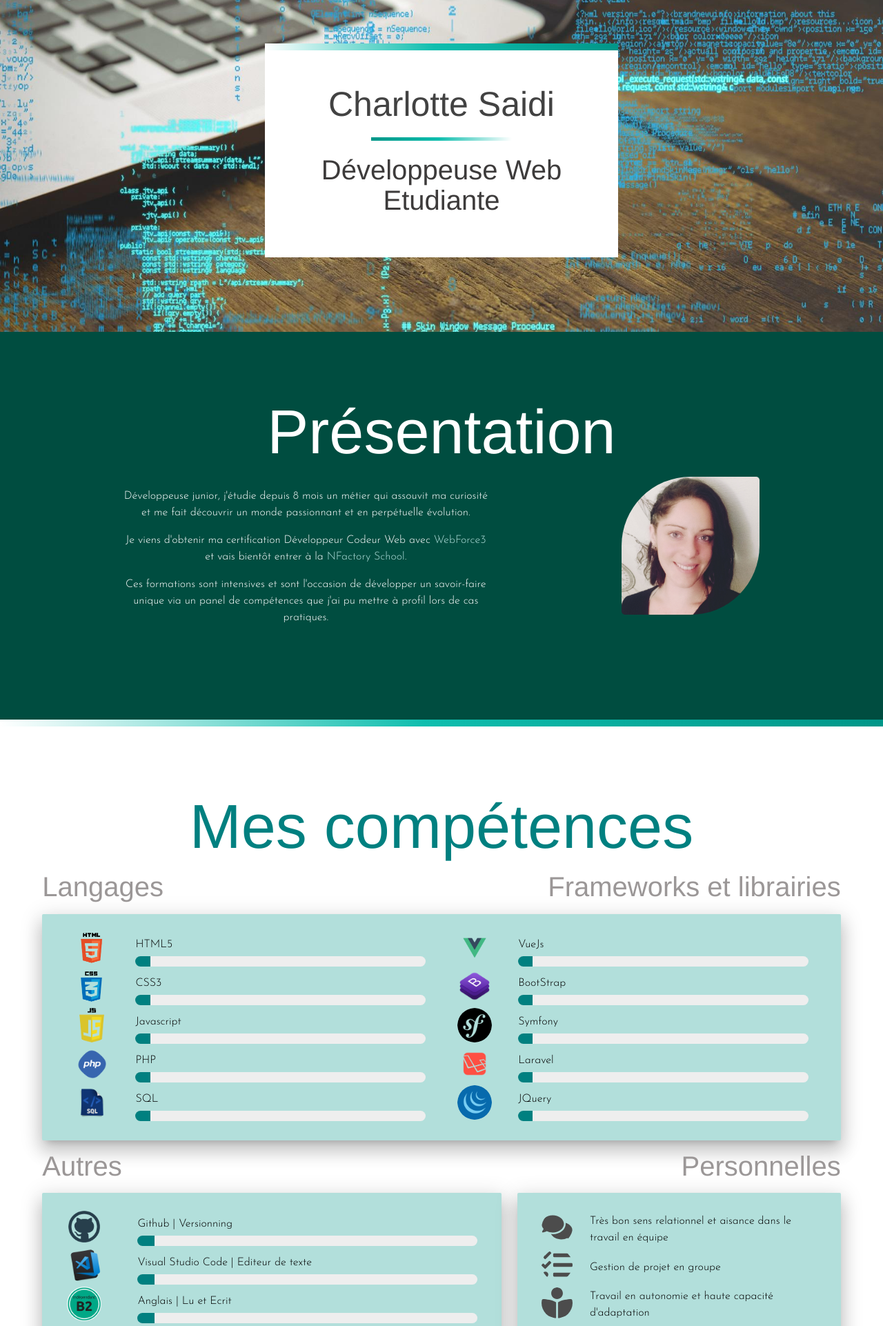
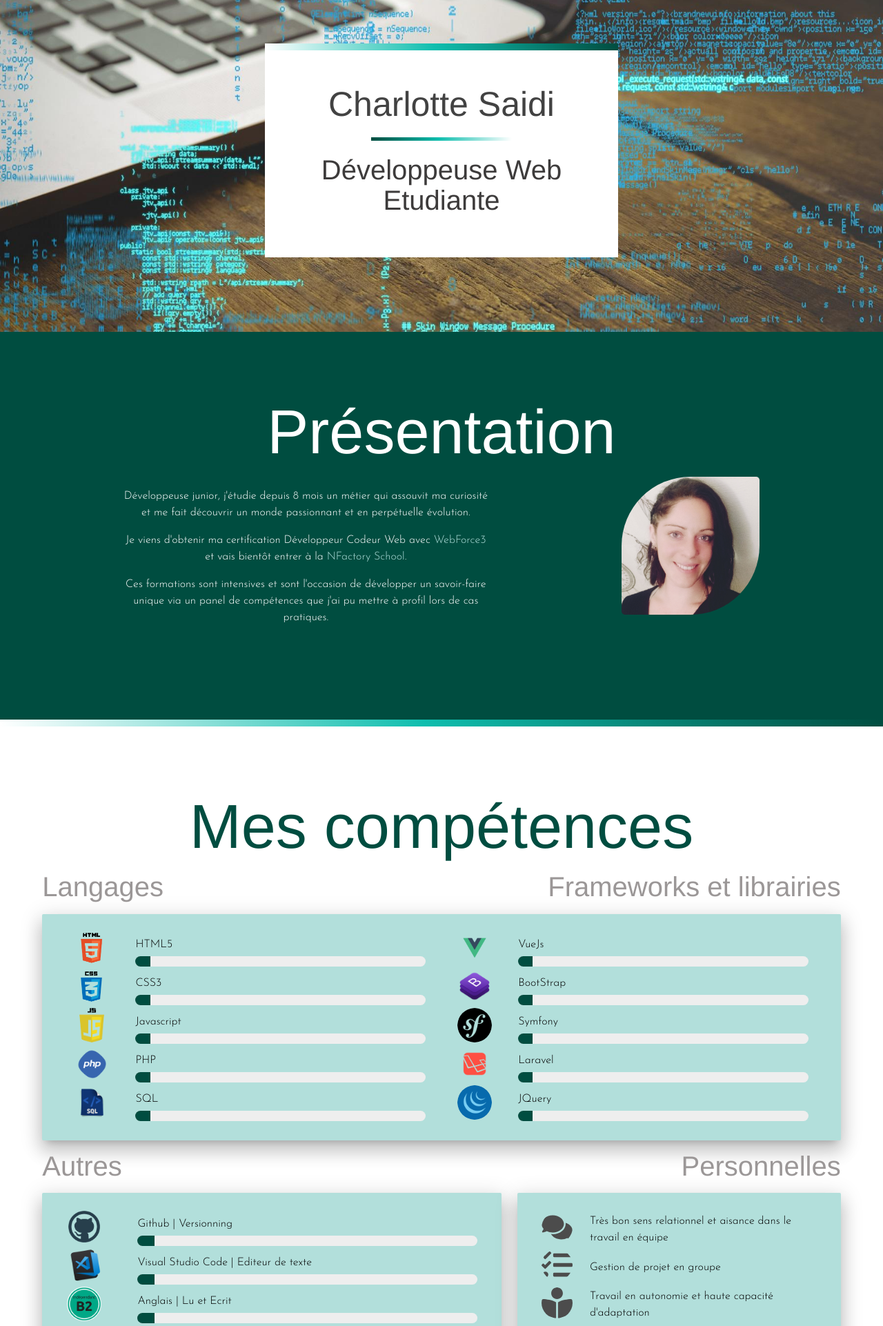
Before and after one commit to charlottesaidi/portfolio, a PHP site: page / in a window 1280 px wide. Shown: the part 119-2041 px from the top of the page at 69% size. Run offline with PHP 8.4, Linux system fonts and the light colour scheme; some libraries are stand-ins or nearby versions; some web fonts are replaced.

Commit message:
change style

```diff
--- a/assets/css/style.css
+++ b/assets/css/style.css
@@ -128,20 +128,20 @@ nav ul a:hover::after, a.active::after {
     width: 50%;
     margin: 0 auto;
     height: 5px;
-    background: rgb(0,150,136);
-    background: linear-gradient(90deg, rgba(0,150,136,1) 0%, rgba(15,190,174,1) 48%, rgba(255,255,255,1) 100%);
+    background: #004D40;
+    background: linear-gradient(90deg, #004D40 0%, rgba(15,190,174,1) 48%, rgba(255,255,255,1) 100%);
 }
 .caption {
     background: url('../images/separation.jpg') no-repeat fixed; background-size: cover; height: 600px; display: flex; padding-top: 74px;
 }
 .border-top {
     background: rgb(255,255,255);
-    background: linear-gradient(90deg, rgba(255,255,255,1) 0%, rgba(15,190,174,1) 48%, rgba(0,150,136,1) 100%);
+    background: linear-gradient(90deg, rgba(255,255,255,1) 0%, rgba(15,190,174,1) 48%, #004D40 100%);
     height: 10px;
 }
 .border-top-right {
-    background: rgb(0,150,136);
-    background: linear-gradient(90deg, rgba(0,150,136,1) 0%, rgba(15,190,174,1) 48%, rgba(255,255,255,1) 100%);
+    background: #004D40;
+    background: linear-gradient(90deg, #004D40 0%, rgba(15,190,174,1) 48%, rgba(255,255,255,1) 100%);
     height: 10px;
 }
 .hide {
@@ -179,7 +179,7 @@ nav ul a:hover::after, a.active::after {
     box-sizing: content-box;
     border: none;
     font: normal 90px/1 "Qwigley", Helvetica, sans-serif;
-    color: teal;
+    color: #004D40;
     text-align: center;
     -o-text-overflow: ellipsis;
     text-overflow: ellipsis;
@@ -206,7 +206,7 @@ nav ul a:hover::after, a.active::after {
     border-radius: 20px 0 0 20px;
     height: 15px;
     width: 5%;
-    background: teal;
+    background: #004D40;
     transition: all .9s;
 }
 #competences p {
@@ -411,7 +411,7 @@ textarea.materialize-textarea {
     object-fit: cover;
 }
 .social a:hover {
-    background-color: teal;
+    background-color: #004D40;
     border-radius: 50% 3px 50% 3px;
 }
 .btn-floating {
@@ -552,7 +552,7 @@ textarea.materialize-textarea {
     -webkit-transition: background .5s ease-in-out;
 }
 .timeline2 ul li.in-view::after {
-    background: teal;
+    background: #004D40;
     border: 2px solid white;
 }
 .timeline2 ul li div {
--- a/policy.html
+++ b/policy.html
@@ -51,7 +51,7 @@
             <div class="container">
                 <h3 class="center-align">POLITIQUE DE CONFIDENTIALITÉ</h3>
                 <div class="row center">
-                    <p><a href="https://charlottesaidi.github.io/portfolio/">https://charlottesaidi.github.io</a></p>
+                    <p><a href="https://charlottesaidi.github.io/portfolio/">www.charlottesaidi.fr</a></p>
                     <p>Charlotte Saidi</p>
                     <p>Type de site : Portfolio</p>
                 </div>
@@ -104,7 +104,7 @@
                 <ul>
                     <li>si la loi l'exige</li>
                     <li>si elle est requise pour toute procédure judiciaire</li>
-                    <li>pour prouver ou protéger nos droits légaux</li>
+                    <li>pour prouver ou protéger mes droits légaux</li>
                 </ul>
                 <br>
                 <h4>Combien de temps je stock les données personnelles</h4>
```
Also changed, not shown: assets/images/portfolio.png.
